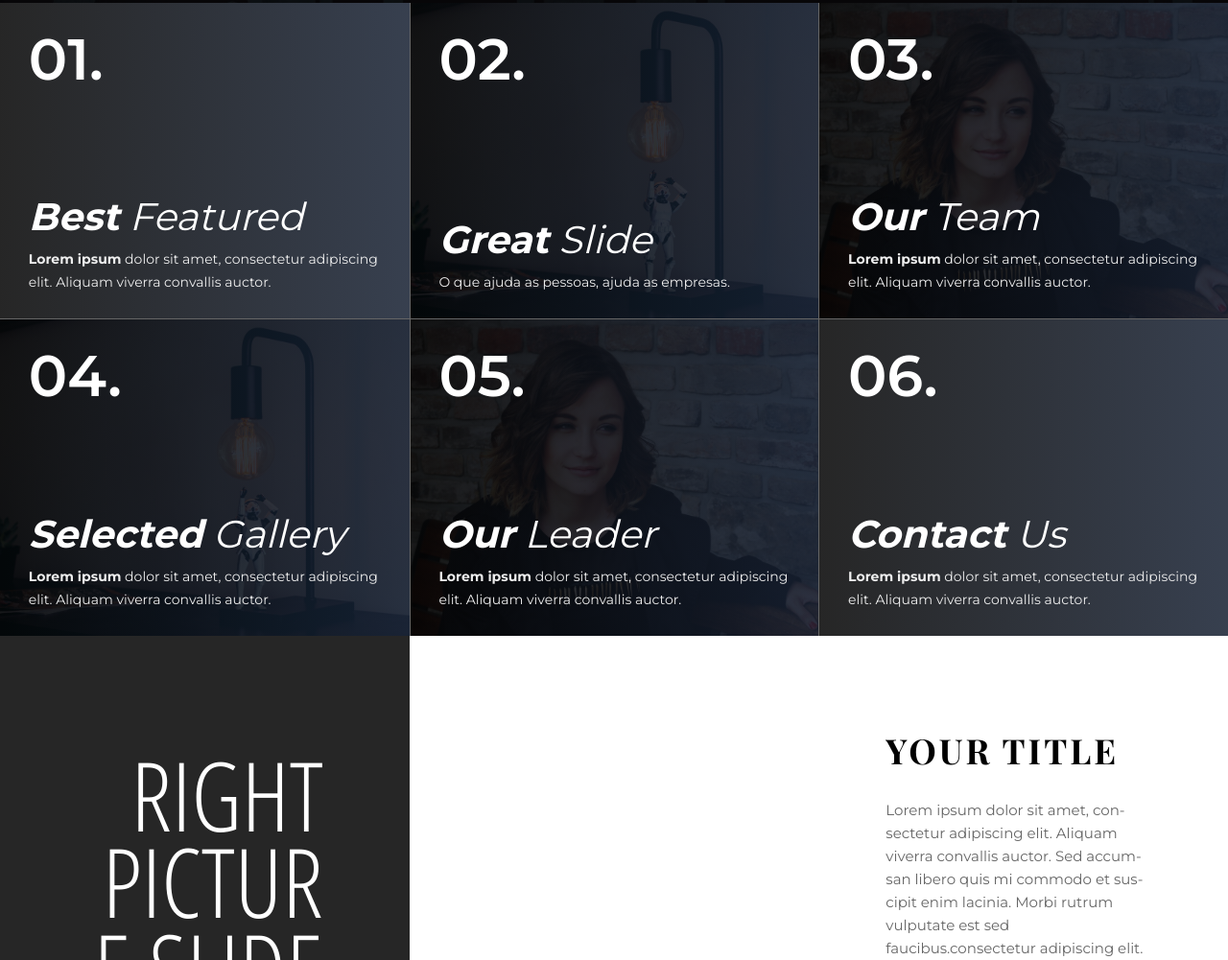
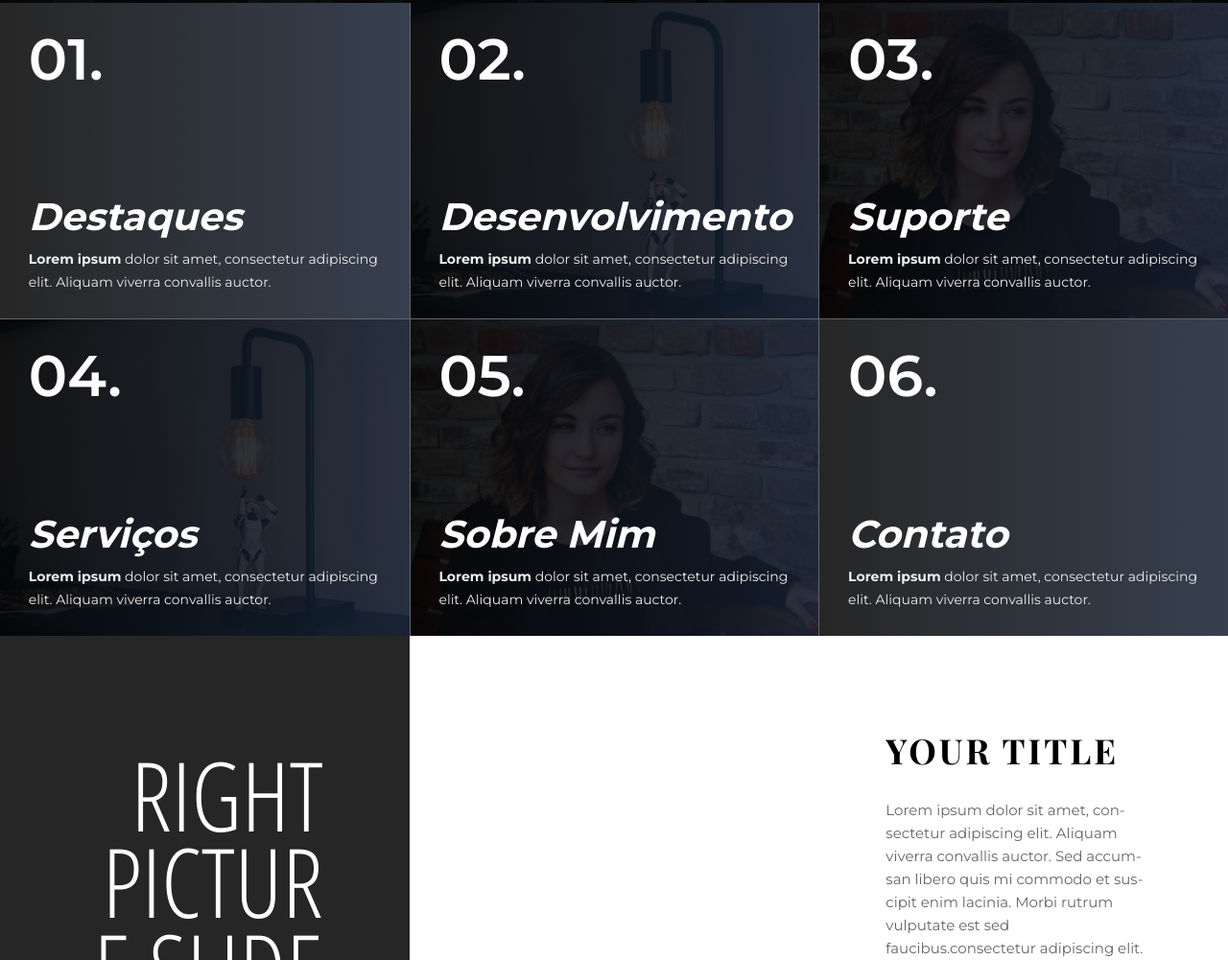
Before and after one commit to LuAnderson/AnDesenv, a plain HTML site: page index.html in a window 1280 px wide. Shown: the part 847-1848 px from the top of the page at 96% size. Drawn offline with nearby package versions, Linux system fonts and the light colour scheme; some packages are replaced by stand-ins of ours; a script that the page names is missing.

Commit message:
edit menu basic

```diff
--- a/index.html
+++ b/index.html
@@ -68,7 +68,7 @@
 					<div class="nav-item-image gradient-5" style="background-image: url('images/1.jpg')"></div>
 					<h3 class="sub-title">01.</h3>
 					<div class="nav-item-detail">
-						<h2 class="title"><strong>Best</strong> Featured</h2>
+						<h2 class="title"><strong>Destaques</strong> </h2>
 						<p><strong>Lorem ipsum</strong> dolor sit amet, consectetur adipiscing elit. Aliquam viverra convallis auctor.</p>
 					</div>
 				</div>
@@ -78,8 +78,8 @@
 					<div class="nav-item-image gradient-5" style="background-image: url('images/2.jpg')"></div>
 					<h3 class="sub-title">02.</h3>
 					<div class="nav-item-detail">
-						<h2 class="title"><strong>Great</strong> Slide</h2>
-						<p>O que ajuda as pessoas, ajuda as empresas.</p>
+						<h2 class="title"><strong>Desenvolvimento</strong></h2>
+						<p><strong>Lorem ipsum</strong> dolor sit amet, consectetur adipiscing elit. Aliquam viverra convallis auctor.</p>
 					</div>
 				</div>
 			</div>
@@ -88,7 +88,7 @@
 					<div class="nav-item-image gradient-5" style="background-image: url('images/3.jpg')"></div>
 					<h3 class="sub-title">03.</h3>
 					<div class="nav-item-detail">
-						<h2 class="title"><strong>Our</strong> Team</h2>
+						<h2 class="title"><strong>Suporte</strong></h2>
 						<p><strong>Lorem ipsum</strong> dolor sit amet, consectetur adipiscing elit. Aliquam viverra convallis auctor.</p>
 					</div>
 				</div>
@@ -98,7 +98,7 @@
 					<div class="nav-item-image gradient-5" style="background-image: url('images/2.jpg')"></div>
 					<h3 class="sub-title">04.</h3>
 					<div class="nav-item-detail">
-						<h2 class="title"><strong>Selected</strong> Gallery</h2>
+						<h2 class="title"><strong>Serviços</strong></h2>
 						<p><strong>Lorem ipsum</strong> dolor sit amet, consectetur adipiscing elit. Aliquam viverra convallis auctor.</p>
 					</div>
 				</div>
@@ -108,7 +108,7 @@
 					<div class="nav-item-image gradient-5" style="background-image: url('images/3.jpg')"></div>
 					<h3 class="sub-title">05.</h3>
 					<div class="nav-item-detail">
-						<h2 class="title"><strong>Our</strong> Leader</h2>
+						<h2 class="title"><strong>Sobre Mim</strong></h2>
 						<p><strong>Lorem ipsum</strong> dolor sit amet, consectetur adipiscing elit. Aliquam viverra convallis auctor.</p>
 					</div>
 				</div>
@@ -118,7 +118,7 @@
 					<div class="nav-item-image gradient-5" style="background-image: url('images/1.jpg')"></div>
 					<h3 class="sub-title">06.</h3>
 					<div class="nav-item-detail">
-						<h2 class="title"><strong>Contact</strong> Us</h2>
+						<h2 class="title"><strong>Contato</strong></h2>
 						<p><strong>Lorem ipsum</strong> dolor sit amet, consectetur adipiscing elit. Aliquam viverra convallis auctor.</p>
 					</div>
 				</div>
@@ -578,19 +578,19 @@
                     <div></div>
                 </li>
                 <li data-nav="slide">
-                    <b>Slide</b>
+                    <b>Desenvolvimento</b>
                     <div></div>
                 </li>
 				<li data-nav="team">
-                    <b>Time</b>
+                    <b>Suporte</b>
                     <div></div>
                 </li>
                 <li data-nav="gallery">
-                    <b>Galeria</b>
+                    <b>Serviços</b>
                     <div></div>
                 </li>
 				<li data-nav="leader">
-                    <b>Lider</b>
+                    <b>Sobre Mim</b>
                     <div></div>
                 </li>
 				<li data-nav="contact">
```
